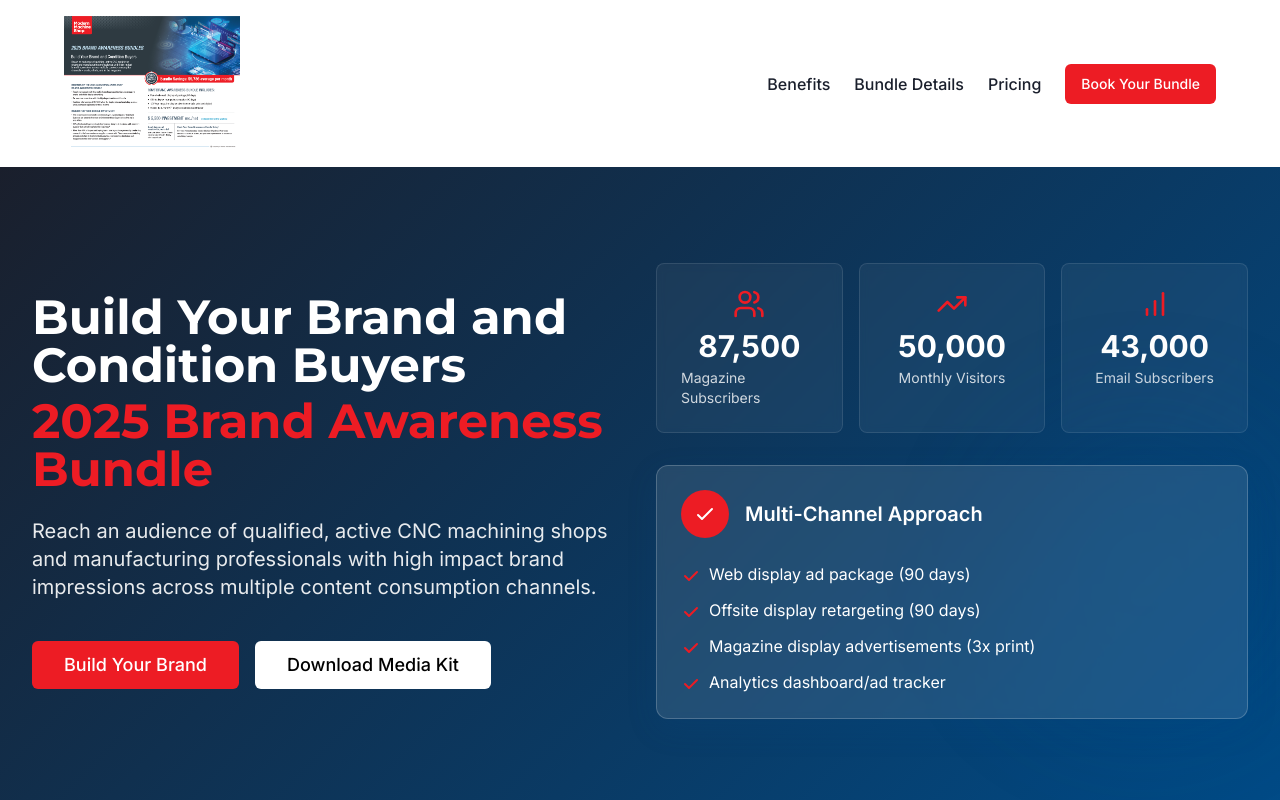
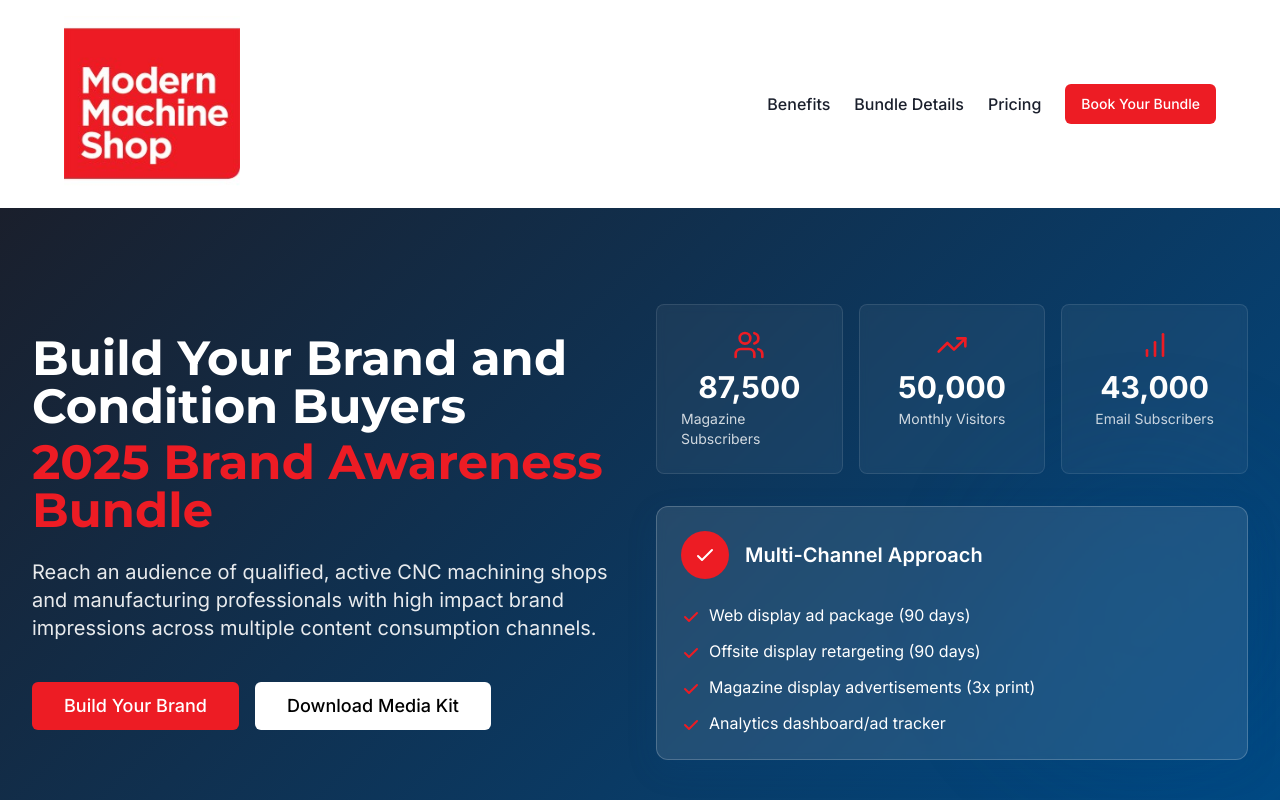
Before and after one commit to PGarder/mms-brand-bundle-lp, a React (Vite) app: page / in a window 1280 px wide. Shown: the top 800 px of the page. Built offline with nearby package versions, Linux system fonts and the light colour scheme.

Commit message:
Replace logo with MMS logo
Update the logo in the header and footer to use the MMS logo.

```diff
--- a/src/components/Footer.tsx
+++ b/src/components/Footer.tsx
@@ -1,4 +1,3 @@
-
 import React from 'react';
 import { Mail, Phone, MapPin } from 'lucide-react';
 
@@ -9,7 +8,7 @@ const Footer = () => {
         <div className="grid md:grid-cols-3 gap-8">
           <div>
             <img
-              src="/lovable-uploads/63ab0c99-50d3-4a3b-ae90-22c1c6b4bb86.png"
+              src="/lovable-uploads/03dd1c8d-e34a-42e3-8fff-47edac1ecdeb.png"
               alt="Modern Machine Shop Logo"
               className="w-40 mb-4"
             />
--- a/src/components/Header.tsx
+++ b/src/components/Header.tsx
@@ -8,7 +8,7 @@ const Header = () => {
       <div className="container mx-auto flex justify-between items-center">
         <div className="w-44">
           <img
-            src="/lovable-uploads/63ab0c99-50d3-4a3b-ae90-22c1c6b4bb86.png"
+            src="/lovable-uploads/03dd1c8d-e34a-42e3-8fff-47edac1ecdeb.png"
             alt="Modern Machine Shop Logo"
             className="w-full h-auto"
           />
```
Also changed, not shown: public/lovable-uploads/03dd1c8d-e34a-42e3-8fff-47edac1ecdeb.png (added).
